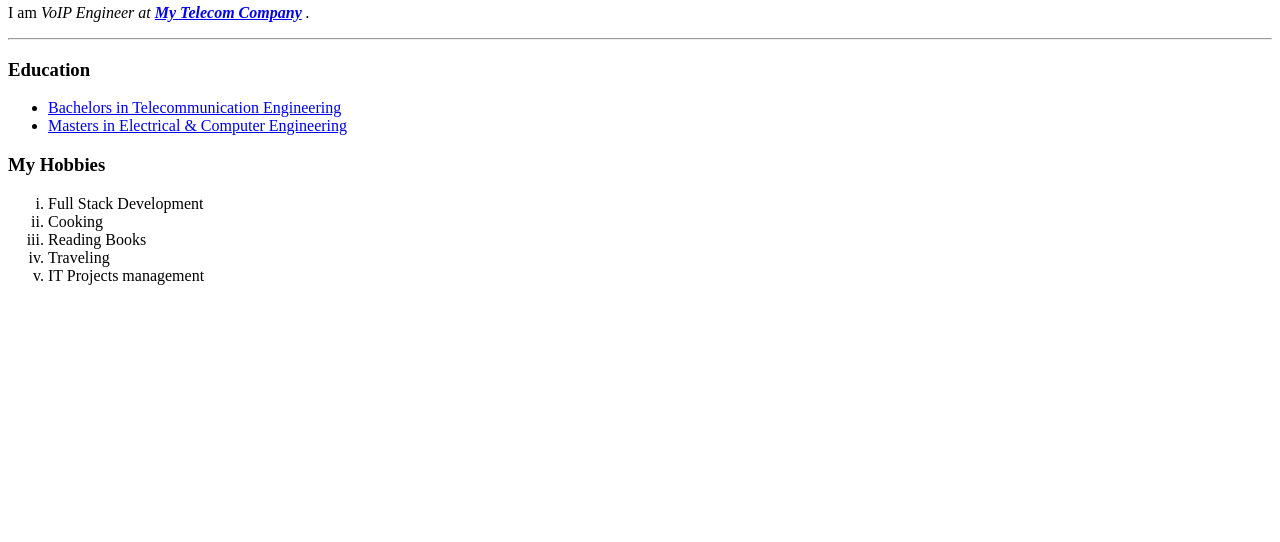
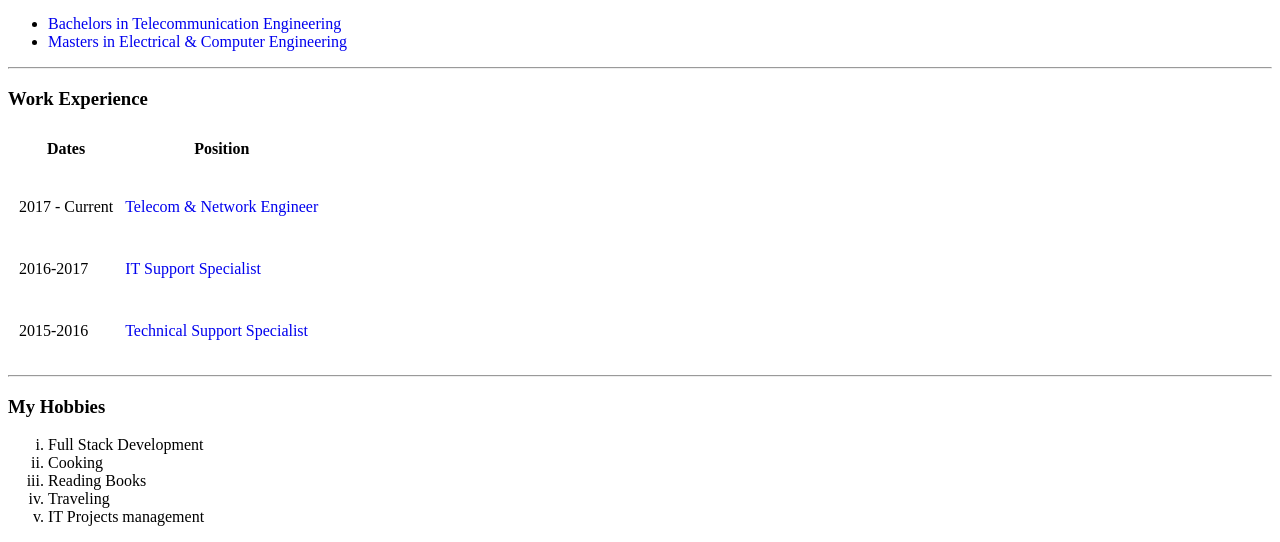
Before and after one commit to ebalo059/myintro, a plain HTML site: page index.html in a window 1280 px wide. Shown: the part 379-921 px from the top of the page. Before the commit the page ends 800 px from the top, so only its background shows below. Drawn offline with Linux system fonts and the light colour scheme.

Commit message:
added tables

```diff
--- a/index.html
+++ b/index.html
@@ -7,23 +7,71 @@
     <title>Mudassir&#39;s Personal Website</title>
   </head>
   <body>
+    <table cellspacing="10">
+      <tr>
+        <td>
           <img src="images/profile%20photo.jpg" alt="VoIP and unified communication engineer" />
+        </td>
+        <td>
           <h1>Mudasir Yasin</h1>
           <p>I am
           <em>VoIP Engineer at
           <strong>
-      <a href="https://www.sangoma.com/">My Telecom Company</a>
+            <a href="https://www.sangoma.com/" style="text-decoration: none">Your Telecom Company</a>
           </strong> .</em></p>
+        </td>
+      </tr>
+    </table>
     <hr />
     <h3>Education</h3>
     <ul>
       <li>
-        <a href="http://islamabad.comsats.edu.pk/">Bachelors in Telecommunication Engineering</a>
+        <a href="http://islamabad.comsats.edu.pk/" style="text-decoration: none">Bachelors in Telecommunication Engineering</a>
       </li>
       <li>
-        <a href="https://www.uottawa.ca/en">Masters in Electrical &amp; Computer Engineering</a>
+        <a href="https://www.uottawa.ca/en" style="text-decoration: none">Masters in Electrical &amp; Computer Engineering</a>
       </li>
     </ul>
+<hr />
+    <h3>Work Experience</h3>
+    <table cellspacing="10">
+      <thead>
+        <tr>
+          <th>Dates</th>
+          <th>Position</th>
+        </tr>
+      </thead>
+      <tbody>
+        <tr>
+          <td></td>
+        </tr>
+        <tr>
+          <td>2017 - Current</td>
+          <td>
+            <p>
+              <a href="https://www.sangoma.com/" style="text-decoration: none">Telecom &amp; Network Engineer</a>
+            </p>
+          </td>
+        </tr>
+        <tr>
+          <td>2016-2017</td>
+          <td>
+            <p>
+              <a href="https://www.loblaws.ca/" style="text-decoration: none">IT Support Specialist</a>
+            </p>
+          </td>
+        </tr>
+        <tr>
+          <td>2015-2016</td>
+          <td>
+            <p>
+              <a href="https://www.verifone.com/en/us" style="text-decoration: none">Technical Support Specialist</a>
+            </p>
+          </td>
+        </tr>
+      </tbody>
+    </table>
+<hr />
     <h3>My Hobbies</h3>
     <ol type="i">
       <li>Full Stack Development</li>
```
Lines whose indentation alone changed are shown as unchanged.
